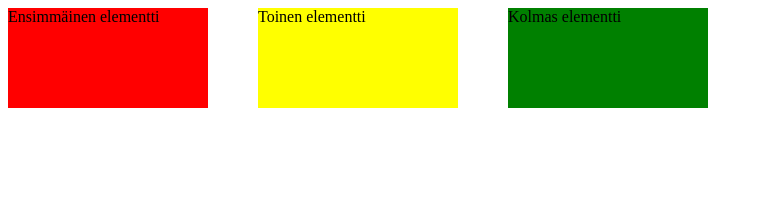
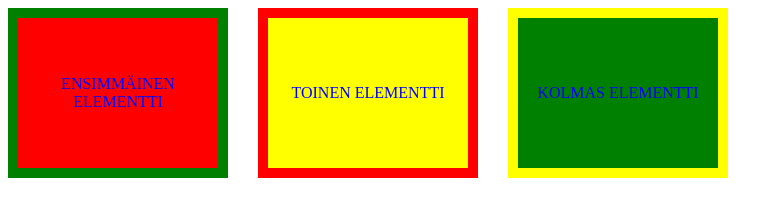
Before and after one commit to toppahattu/Lapio-website, a plain HTML site: page position.html in a window 1280 px wide. Shown: the whole page, without its empty margins (0-783 px from the left). Drawn offline with Linux system fonts and the light colour scheme.

Commit message:
Osa 3. Kymmenes tehtävä

```diff
--- a/style.css
+++ b/style.css
@@ -15,30 +15,44 @@ i {
 }
 
 div p {
-    color: black;
-    margin-top: 0;
+    color: blue;
+    margin: auto;
+    text-transform: uppercase;
+    text-align: center;
+}
+
+div {
+    display: flex;
+    border-style: solid;
+    border-width: 10px;
 }
 
 .flex-container {
-    display: flex;
-    width: 700px;
+    width: 720px;
     justify-content: space-between;
+    border-style: none;
 }
 
 .first-box-container {
+    align-items: center;
     width: 200px;
-    height: 100px;
+    height: 150px;
     background-color: red;
+    border-color: green;
   }
 
   .second-box-container {
+    align-items: center;
     width: 200px;
-    height: 100px;
+    height: 150px;
     background-color: yellow;
+    border-color: red;
   }
 
   .third-box-container {
+    align-items: center;
     width: 200px;
-    height: 100px;
+    height: 150px;
     background-color: green;
+    border-color: yellow;
   }
```
